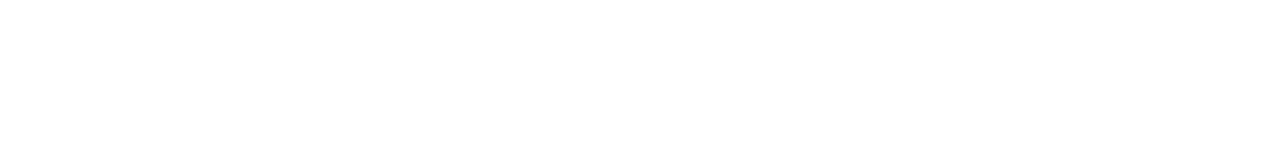
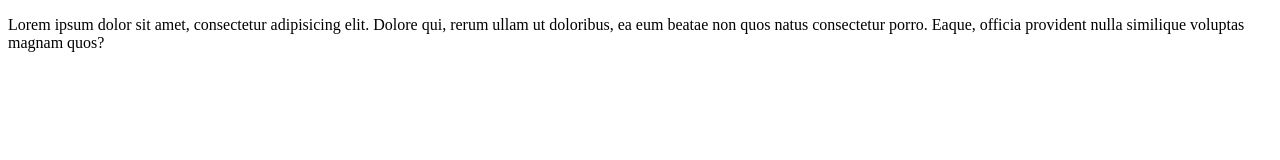
Before and after one commit to Arthur-byte-code/teste, a plain HTML site: page index.html in a window 1280 px wide. Drawn offline with Linux system fonts and the light colour scheme.

Commit message:
Adicionado texto no body

```diff
--- a/index.html
+++ b/index.html
@@ -6,6 +6,6 @@
     <title>Curso gratuiro git e git hub</title>
 </head>
 <body>
-
+    <p>Lorem ipsum dolor sit amet, consectetur adipisicing elit. Dolore qui, rerum ullam ut doloribus, ea eum beatae non quos natus consectetur porro. Eaque, officia provident nulla similique voluptas magnam quos?</p>
 </body>
 </html>
```
